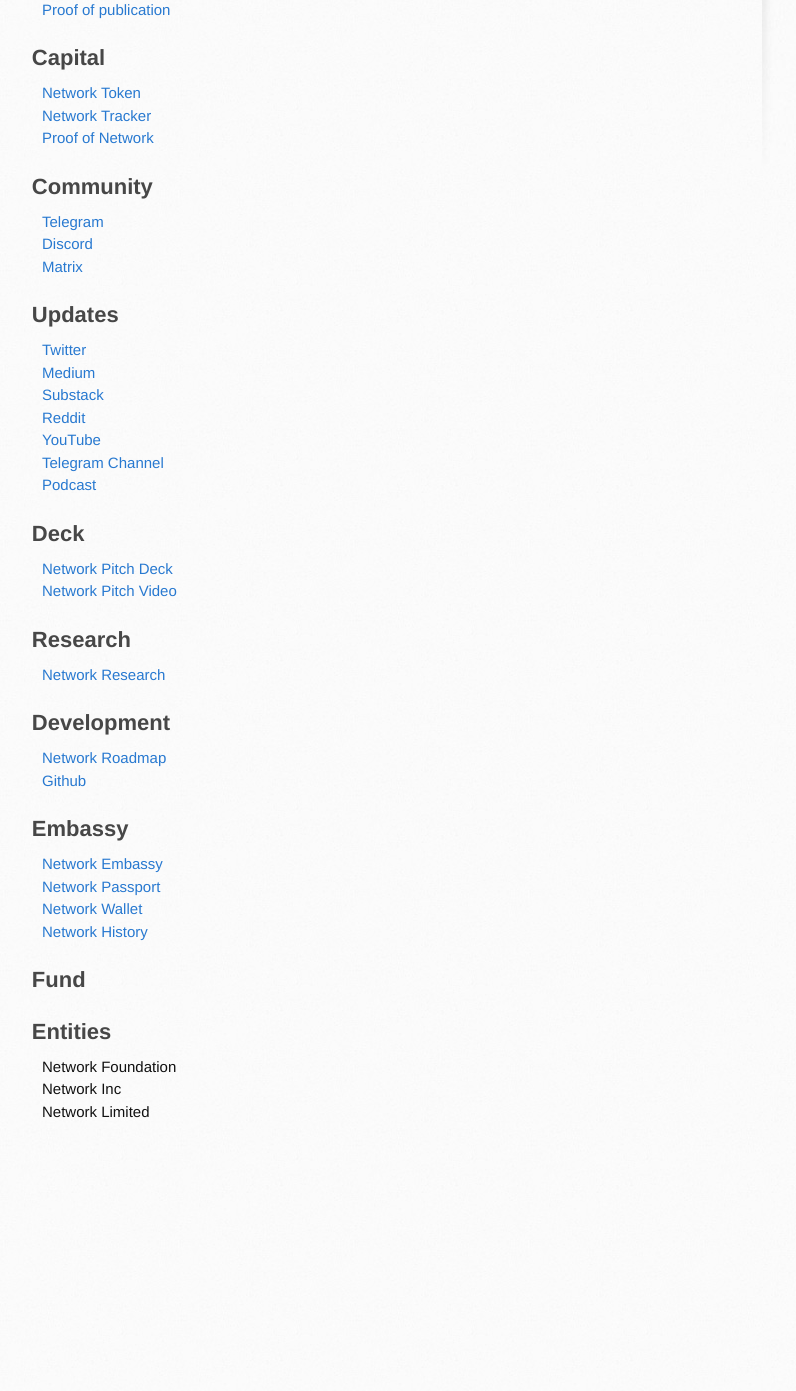
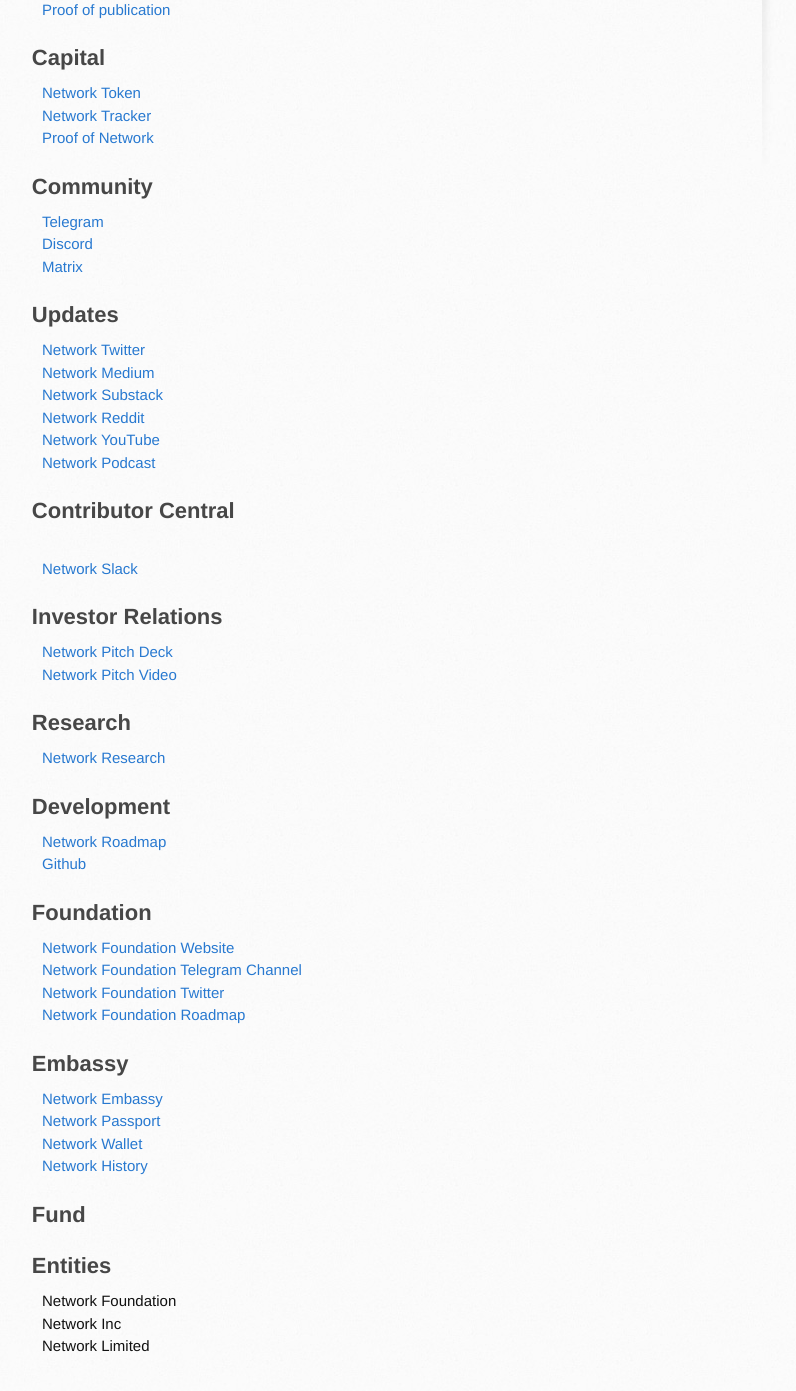
Before and after one commit to networkf/network.github.io, a Jekyll site: the page built from index.md, in a window 1280 px wide and 1400 px high, scrolled down 542 px. Shown: the top 1391 px of the window, without its empty margins (128-924 px from the left). Built offline with Jekyll 4.4.1, drawn with Linux system fonts in a browser that asks for light colours; some web fonts are replaced; our own code applies the rules of GitHub Pages for plain Markdown files; before the commit the page ends 1708 px from its top, so only the background shows below that.

Commit message:
Update index.md

```diff
--- a/index.md
+++ b/index.md
@@ -37,33 +37,43 @@ Network is the brain computer network to power neural dreams and decentralized f
 <br>
 
 ## Updates
-<a href="https://twitter.com/networkfund" target="_blank">Twitter</a>
+<a href="https://twitter.com/networkfund" target="_blank">Network Twitter</a>
 <br>
-<a href="https://network.medium.com" target="_blank">Medium</a>
+<a href="https://network.medium.com" target="_blank">Network Medium</a>
 <br>
-<a href="https://network.substack.com" target="_blank">Substack</a>
+<a href="https://network.substack.com" target="_blank">Network Substack</a>
 <br>
-<a href="https://reddit.com/r/networkfund" target="_blank">Reddit</a>
+<a href="https://reddit.com/r/networkfund" target="_blank">Network Reddit</a>
 <br>
-<a href="https://www.youtube.com/channel/UCh3Zw3sr1xPklmgjS6VYU-g" target="_blank">YouTube</a>
+<a href="https://www.youtube.com/channel/UCh3Zw3sr1xPklmgjS6VYU-g" target="_blank">Network YouTube</a>
 <br>
-<a href="https://t.me/networkfoundation" target="_blank">Telegram Channel</a>
+<a href="https://anchor.fm/networkfund" target="_blank">Network Podcast</a>
+
+## Contributor Central
 <br>
-<a href="https://anchor.fm/networkfund" target="_blank">Podcast</a>
+<a href="https://networkfund.slack.com" target="_blank">Network Slack</a>
 
-## Deck
+## Investor Relations
 <a href="https://docs.google.com/presentation/d/1zXtGiUGWyVw7KBjbBFHSF_zZsAtC8BuCwJPwdLarzZo/edit" target="_blank">Network Pitch Deck</a>
 <br>
 <a href="https://youtu.be/YKKXm36hsSk" target="_blank">Network Pitch Video</a>
-
 
 ## Research
 <a href="https://network.com.de" target="_blank">Network Research</a>
 
 ## Development
-<a href="https://github.com/networkf/roadmap/projects/1" target="_blank">Network Roadmap</a>
+<a href="https://github.com/orgs/networkfund/projects/1" target="_blank">Network Roadmap</a>
 <br>
 <a href="https://github.com/networkfund" target="_blank">Github</a>
+
+## Foundation
+<a href="https://network.foundation" target="_blank">Network Foundation Website</a>
+<br>
+<a href="https://t.me/networkfoundation" target="_blank">Network Foundation Telegram Channel</a>
+<br>
+<a href="https://t.me/networkfdn" target="_blank">Network Foundation Twitter</a>
+<br>
+<a href="https://github.com/orgs/network-foundation/projects/1/" target="_blank">Network Foundation Roadmap</a>
 
 ## Embassy
 <a href="https://embassy.network.foundation" target="_blank">Network Embassy</a>
```
